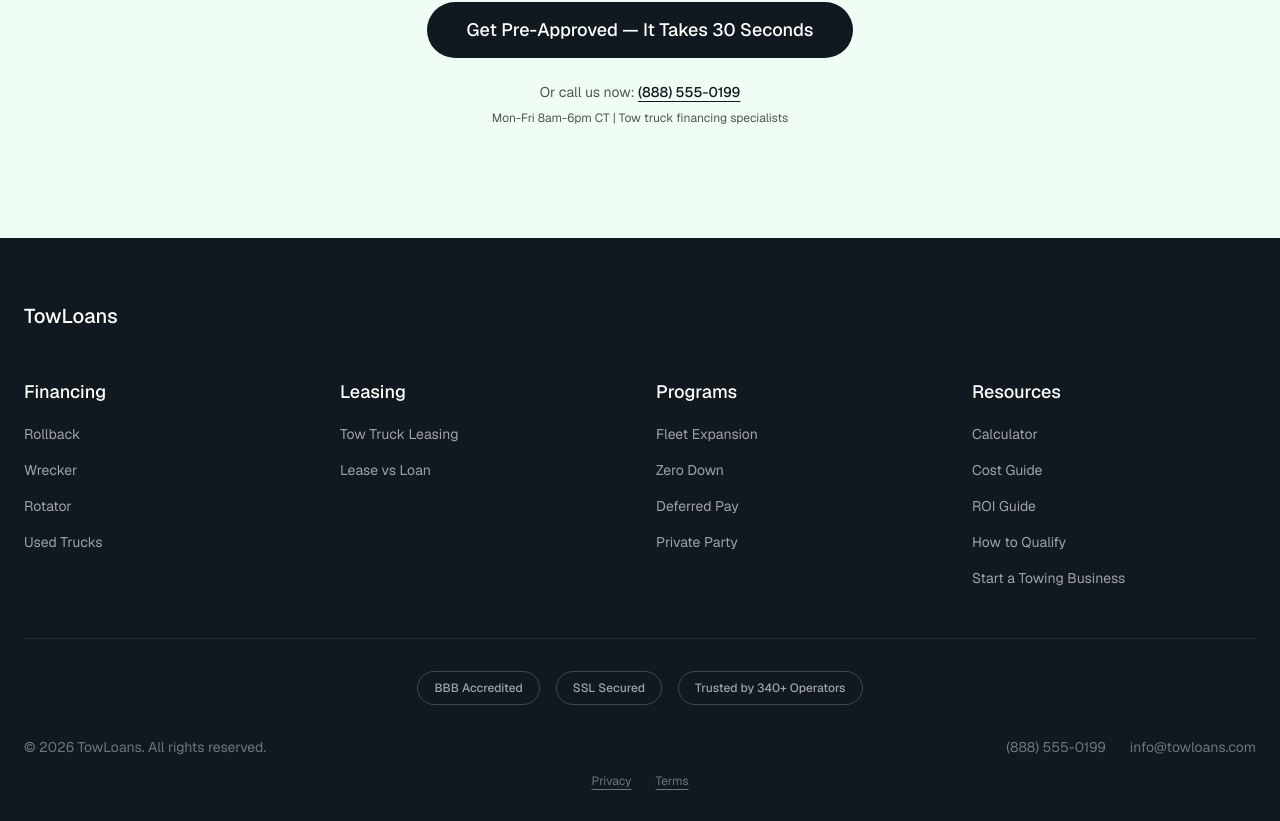
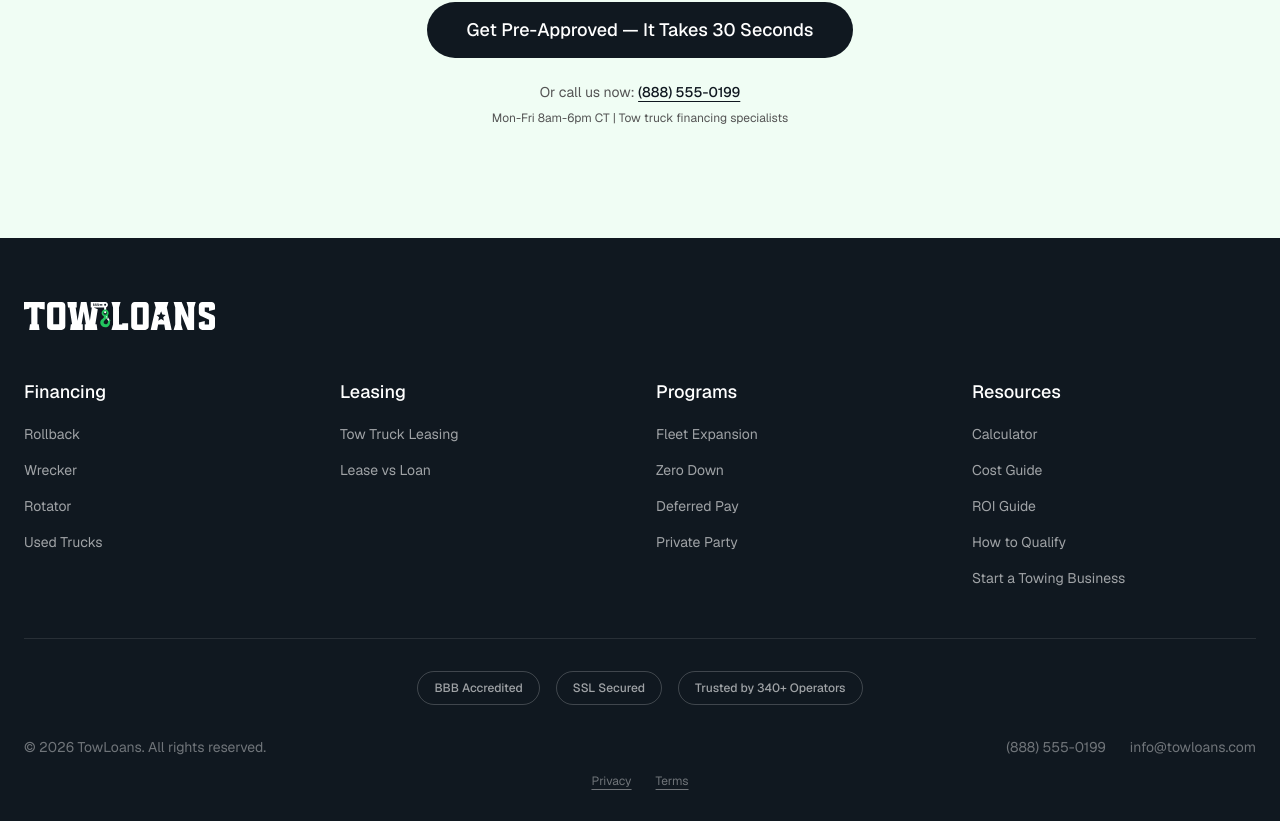
Before and after one commit to bensinternetfactory/testingground, a Next.js app: page /homepage-01 in a window 1280 px wide. Shown: the part 7774-8595 px from the top of the page. Built offline with nearby package versions, Linux system fonts and the light colour scheme.

Commit message:
Add light TowLoans logo SVG to homepage-01 footer
Replace plain text "TowLoans" with the brand kit SVG image for
visual consistency with the nav logo.

Co-Authored-By: Claude Opus 4.6 <noreply@anthropic.com>

```diff
--- a/app/homepage-01/page.tsx
+++ b/app/homepage-01/page.tsx
@@ -1027,8 +1027,13 @@ export default function Homepage01() {
         <div className="mx-auto max-w-7xl px-6">
           {/* Logo */}
           <div className="mb-12">
-            <Link href="/" className="text-xl font-medium text-white">
-              TowLoans
+            <Link href="/">
+              <Image
+                src="/brand-assets/logo/towloans-light-logo.svg"
+                alt="TowLoans"
+                width={191}
+                height={28}
+              />
             </Link>
           </div>
 
```
